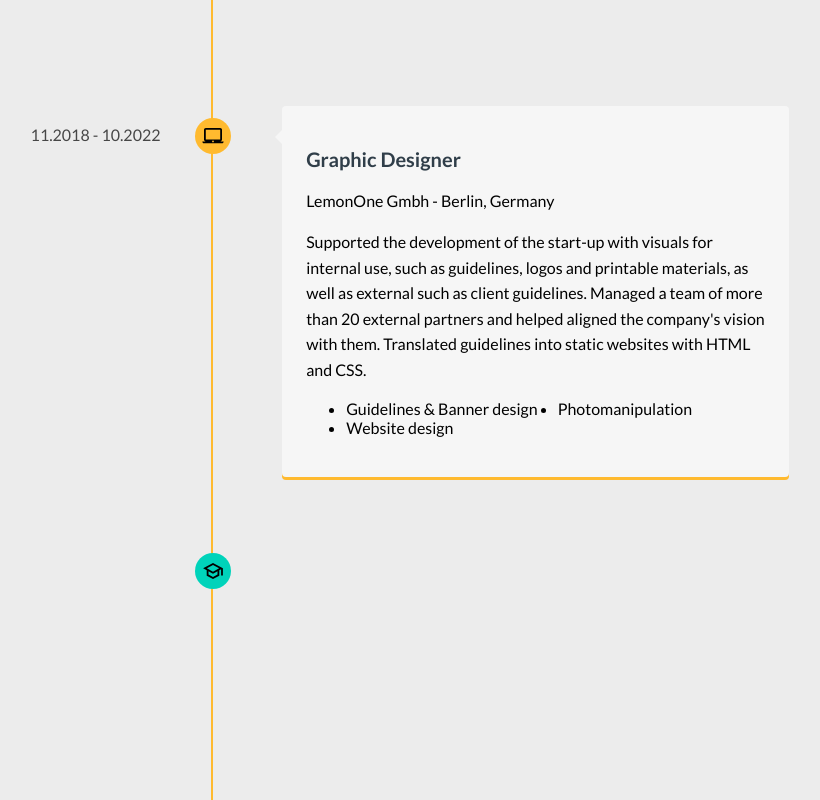
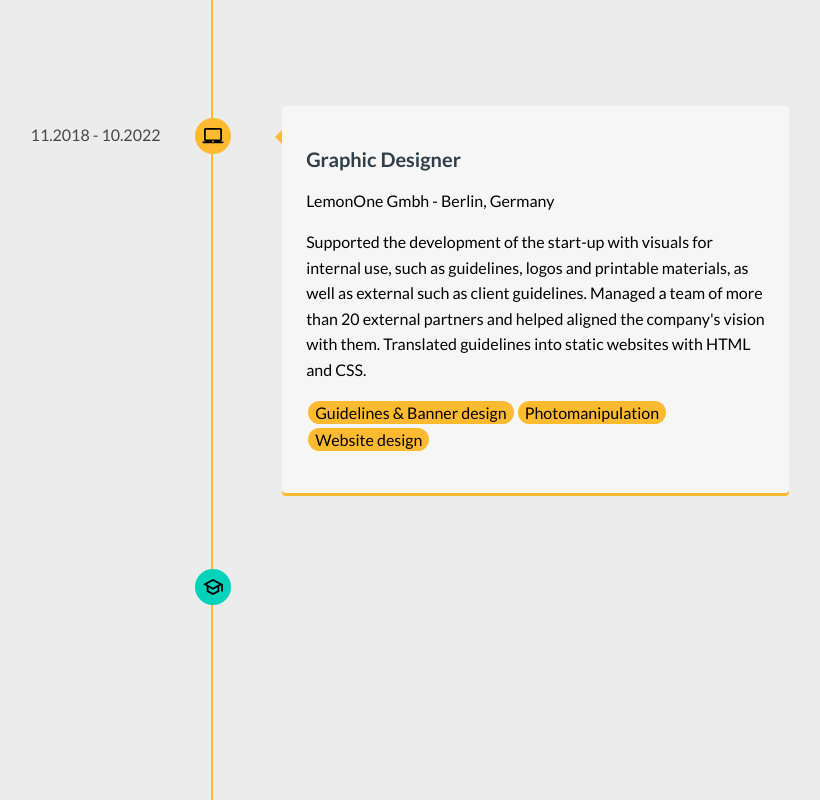
Before and after one commit to tielass/portfolio-website, a React (Create React App) app: page / in a window 1280 px wide. Shown: the part 1000-1800 px from the top of the page, without its empty margins (427-1247 px from the left). Built offline with nearby package versions, Linux system fonts and the light colour scheme.

Commit message:
timeline css added

```diff
--- a/src/style/Experience.css
+++ b/src/style/Experience.css
@@ -30,7 +30,7 @@
 
 .vertical-timeline-element-content-arrow {
   /* border: none; */
-  border-right: 7px solid #F6F6F6;
+  border-right: 7px solid #FFBA2F;
 }
 
 .vertical-timeline-element-content {
@@ -42,8 +42,14 @@
   display: flex;
   justify-content: flex-start;
   flex-wrap: wrap;
+  list-style: none;
+  padding: 0;
 }
 
 .experience--tag {
-  padding-right: 20px;
+  background-color: #FFBA2F;
+  border-radius: 50px;
+  padding: 2px 7px;
+  margin: 2px;
+  /* color: #fff; */
 }
--- a/src/style/Skills.css
+++ b/src/style/Skills.css
@@ -3,12 +3,19 @@
   padding: 2rem;
 }
 
+.skills {
+  display: flex;
+  flex-direction: column;
+  align-items: center;
+}
+
 .skills--container{
   display: grid;
   grid-template-columns: repeat(4, 1fr);
-  gap: 1rem;
+  gap: 5rem;
   margin: 3rem 10rem;
 }
+
 
 .skills--card {
   display: flex;
```
Also changed, not shown: src/helpers/projectsDb.js (added, +10 -0 lines).
